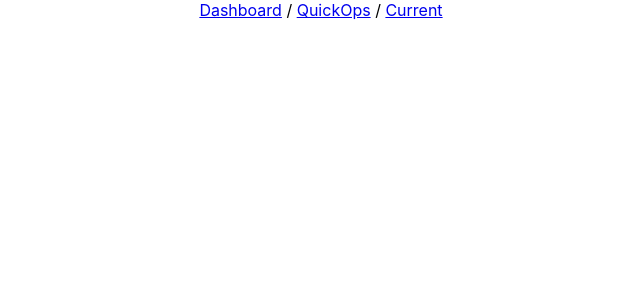
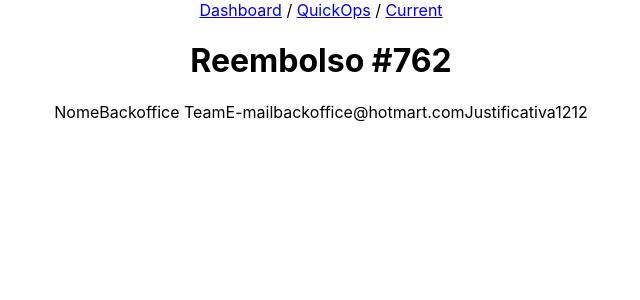
Before and after one commit to ArturQuirino/reembolso, a React (Create React App) app in the folder refund-app/: page / in a window 1280 px wide. Shown: the top 300 px of the page, without its empty margins (319-959 px from the left). Built offline with nearby package versions, Linux system fonts and the light colour scheme.

Commit message:
create base of the header of the Refund page

```diff
--- a/refund-app/src/pages/currentRefund/CurrentRefund.jsx
+++ b/refund-app/src/pages/currentRefund/CurrentRefund.jsx
@@ -1,5 +1,6 @@
 import React, { Component, Fragment } from 'react';
 import BreadCrumb from '../../components/breadcrumbs/Breadcrumbs';
+import HeaderCurrentRefund from './header/Header';
 
 class CurrentRefundPage extends Component {
   constructor(props) {
@@ -13,11 +14,19 @@ class CurrentRefundPage extends Component {
     { label: 'Current', url: '#' },
   ];
 
+  headerData = {
+    title: 'Reembolso #762',
+    name: 'Backoffice Team',
+    email: 'backoffice@hotmart.com',
+    justification: '1212',
+  };
+
   render() {
     return (
       <Fragment>
         <header>
           <BreadCrumb links={this.breadcrumb} />
+          <HeaderCurrentRefund headerData={this.headerData} />{' '}
         </header>
       </Fragment>
     );
--- a/refund-app/src/pages/currentRefund/header/Header.jsx
+++ b/refund-app/src/pages/currentRefund/header/Header.jsx
@@ -0,0 +1,26 @@
+import React, { Component } from 'react';
+
+class HeaderCurrentRefund extends Component {
+  constructor(props) {
+    super(props);
+    this.state = {};
+  }
+  render() {
+    const { headerData } = this.props;
+    return (
+      <header>
+        <h1>{headerData.title}</h1>
+        <div>
+          <span>Nome</span>
+          <span>{headerData.name}</span>
+          <span>E-mail</span>
+          <span>{headerData.email}</span>
+          <span>Justificativa</span>
+          <span>{headerData.justification}</span>
+        </div>
+      </header>
+    );
+  }
+}
+
+export default HeaderCurrentRefund;
```
